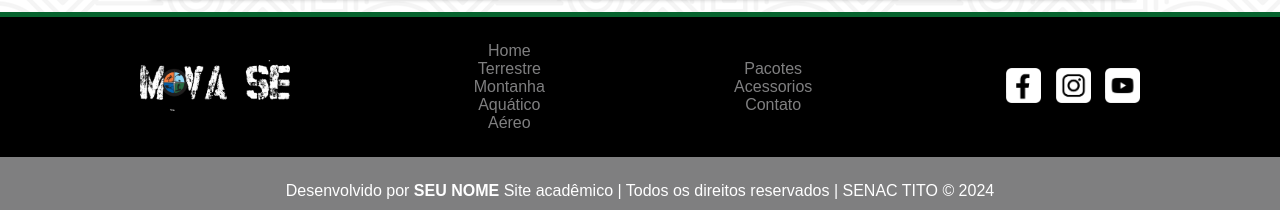
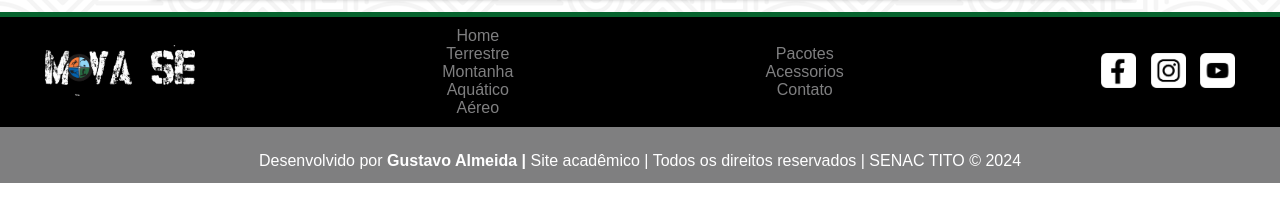
Before and after one commit to GuhStvo/HTML, a plain HTML site: page projeto_MovaSe/index.html in a window 1280 px wide. Shown: the part 2514-2724 px from the top of the page. After the commit the page ends 2697 px from the top, so only its background shows below. Drawn offline with nearby package versions, Linux system fonts and the light colour scheme.

Commit message:
AJUSTE: Break point HEADER and FOOTER

```diff
--- a/projeto_MovaSe/css/estilo.css
+++ b/projeto_MovaSe/css/estilo.css
@@ -563,6 +563,16 @@ box-shadow: gray;
     .rodape-conteudo {
         width: 1200px;
         margin: 0 auto;
+        padding: 0;
+        justify-content: unset;
+    }
+
+    #logo-rodape {
+        margin-left: 0;
+    }
+
+    .redes {
+        margin-right: 0;
     }
 
     .conteudo {
--- a/projeto_MovaSe/index.html
+++ b/projeto_MovaSe/index.html
@@ -139,7 +139,7 @@
             </div>
         </div>
         <div class="assinatura">
-            <p>Desenvolvido por <b>SEU NOME</b> Site acadêmico |
+            <p>Desenvolvido por <b>Gustavo Almeida |</b> Site acadêmico |
                 Todos os direitos reservados |
                 SENAC TITO &copy; 2024</p>
 
```
